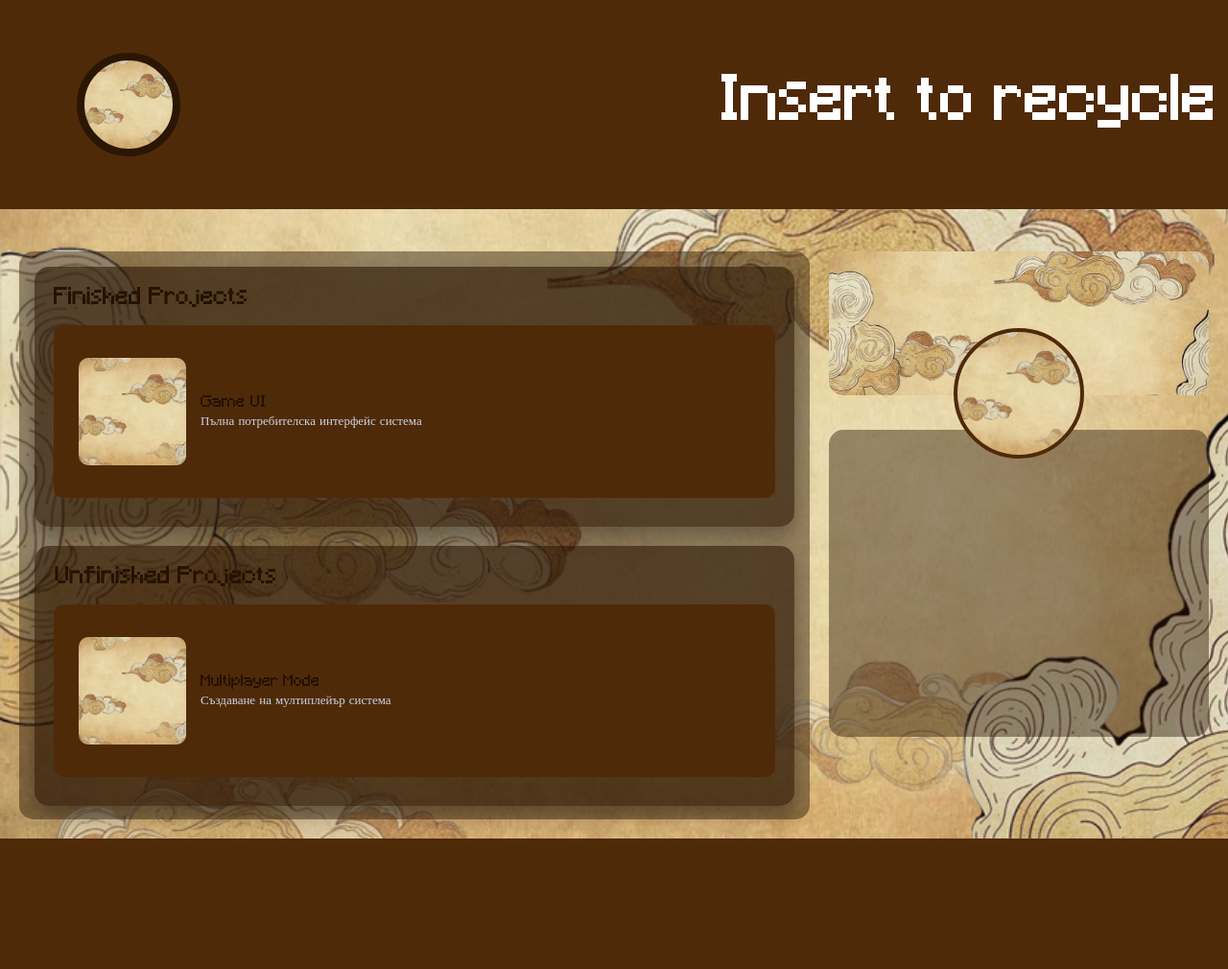
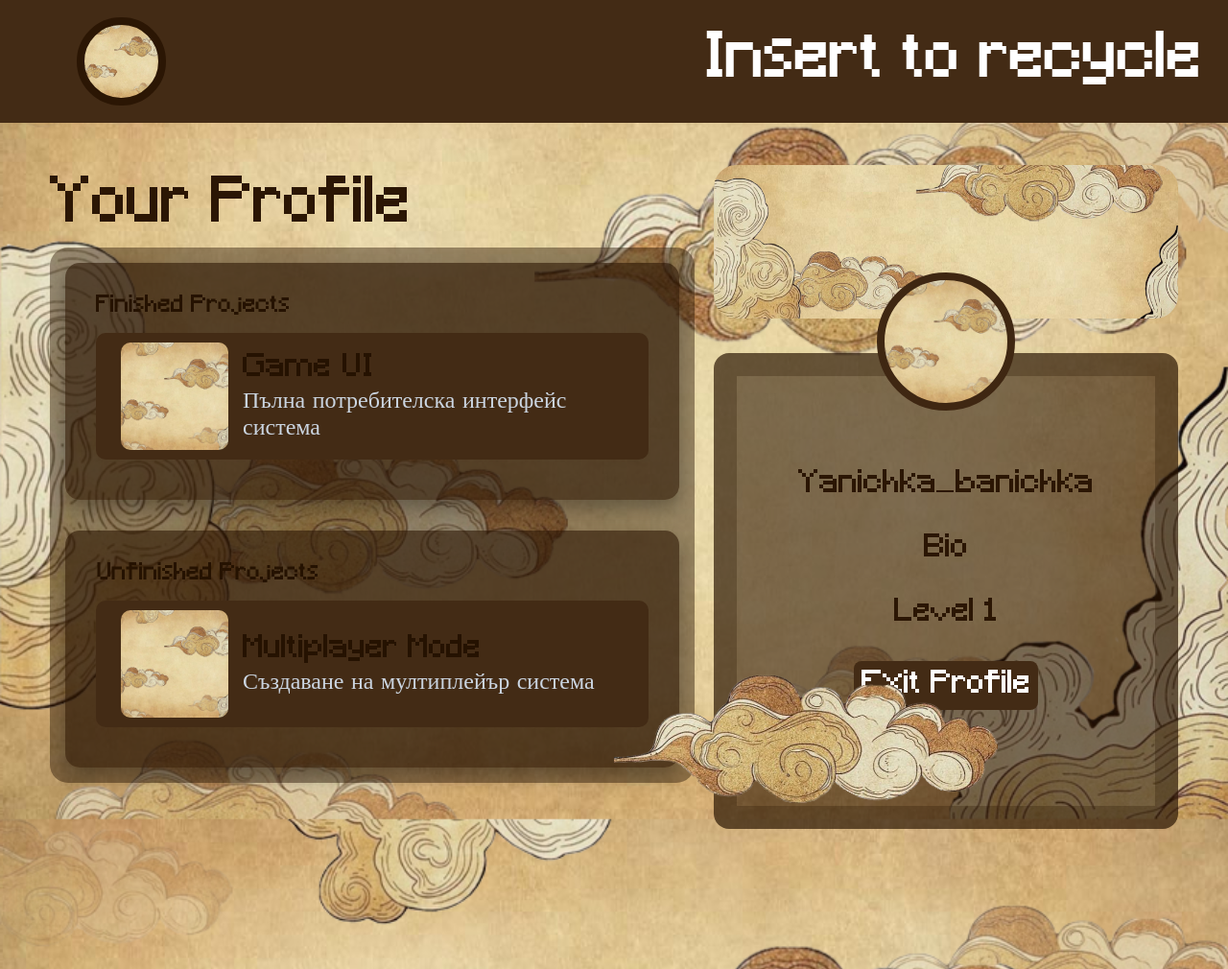
Before and after one commit to Ani124430/Insert_to_recycle, a Django app: template templates/HTML/profile.html in a window 1280 px wide. Shown: the whole page at 96% size. Before the commit the page ends 874 px from the top, so only its background shows below. Run offline with Django 5.2, Linux system fonts and the light colour scheme; the template is opened without the code that fills it, so the values that code supplies are empty.

Commit message:
Profil_done

```diff
--- a/templates/CSS/profile.css
+++ b/templates/CSS/profile.css
@@ -2,27 +2,177 @@
     font-family: 'Pixel';
     src: url('../Images/Minecraft.ttf') format('truetype');
     font-weight: 100 700;
-    font-style: normal;
+    font-style: normal;}
+
+    body {
+        background-image: url(../Images/1000005692.png);
+        margin: 0;
+        font-family: 'Pixel';
+        color: white;
+        background-repeat: no-repeat;
+        background-size: cover;
+        background-attachment: fixed;
+    }
+    .header {
+        height: 6rem;
+        display: flex;
+        align-items: center;
+         background: rgb(67, 43, 21);
+        padding: 1rem 0;
+    }
+
+    .profile-pic {
+        width: 2.8rem;
+        height: 2.8rem;
+        border-radius: 50%;
+        background: url(../Images/1000005692.png) center/cover;
+        padding: 1rem;
+        margin-left: 5rem;
+        border: 0.5rem solid rgb(43, 22, 4);
+    }
+
+    .header p {
+      padding-left: 35rem;
+      border: none;
+      font-family: 'Pixel';
+      font-size: 4rem;
+      margin: none;
+    }
+    .main {
+        margin-top: 1.5rem;
+    display: grid;
+     grid-template-columns: 2fr 1fr;
+    gap: 20px;
+    padding: 20px;
+    min-height: 100vh;
+     position: relative;
+}
+    .left {
+        display: flex;
+        flex-direction: column;
+        background: rgba(43, 22, 4, 0.44);
+        padding: 1rem;
+        border-radius: 1.2rem;
+        gap: 2rem;
+        margin-left: 2rem;
+    }
+    .card {
+        background: rgba(43, 22, 4, 0.605);
+        padding: 2rem;
+        border-radius: 15px;
+        box-shadow: 0 10px 20px rgba(0,0,0,0.3);
+        flex: 1;
+    }
+
+    .card h2 {
+        margin-top: 0;
+        color: rgb(37, 18, 1);
+        margin-bottom: 15px;
+    }
+
+    .project {
+        display: flex;
+        gap: 15px;
+        align-items: center;
+        background: rgb(67, 43, 21);
+        border-radius: 10px;
+        padding: 10px;
+        margin-bottom: 10px;
+        transition: 0.3s;
+    }
+
+    .project:hover {
+       background: rgb(43, 22, 4);
+    }
+
+    .project img {
+        width: 7rem;
+        height: 7rem;
+        border-radius: 10px;
+        object-fit: cover;
+        margin-left: 1rem ;
+    }
+    .project-info {
+    display: flex;
+    flex-direction: column;
 }
 
-body{
-    margin: 0rem;
-    font-family: 'Pixel';
+.project-info h3 {
+    margin: 0;
+     color: rgb(37, 18, 1);
+    font-size: 2rem;
+}
+.project-info p {
+    margin: 2px 0 0;
+    font-size: 1.5rem;
+    color: #cbd5e1;
 }
 
+.right {
+    display: flex;
+    flex-direction: column;
+    gap: 20px;
+    margin-right: 2rem;
+}
 
-main{
+.banner {
+    height: 10rem;
+    background: url(../Images/1000005692.png) center/cover;
+    border-radius: 1.5rem;
+    position: relative;
+}
 
-    background-image: url(../Images/1000005692.png);
-    background-repeat: no-repeat;
-    background-size: cover;
+.big-profile {
+    width: 8rem;
+    height: 8rem;
+    border-radius: 50%;
+    background: url(../Images/1000005692.png) center/cover;
+    border: 0.5rem solid rgb(63, 39, 18);
+    margin: 7rem auto 0 auto;
+    display: block;
 }
-header{
-    display: flex;
-    justify-content: center;
-    align-items: center;
-    background: rgb(79, 42, 9);
-    padding: 0.1rem;
-    height: 8rem;
+
+.profile-info {
+    text-align: center;
+    margin-top: 1rem;
+    border-radius:1rem ;
+    background-color: rgba(43, 22, 4, 0.572);;
+    border: solid 1.5rem rgba(43, 22, 4, 0.286);
+    height: 20rem;
+    padding: 4rem;
+}
+
+.profile-info h3 {
+    margin: 1rem 0 0.5rem;
+}
+
+.profile-info p {
+    color: #94a3b8;
+    font-size: 2rem;
+     color: rgba(43, 22, 4);
+}
+.t{
+    margin-top: 0.5rem;
+    margin-left: 2rem;
+    margin-bottom: 0.5rem;
+    font-size: 4rem;
+    color: rgba(43, 22, 4);
+}
+.profile-info button{
+    font-family: 'Pixel';
+    border-radius: 0.5rem;
+    background-color: rgb(67, 43, 21);
+    border: none;
+    color: white;
+    padding: 0.5rem;
     font-size: 2rem;
 }
+.cloud {
+    position: absolute;
+    top: 45%;
+    left: 50%;
+    width: 25rem;
+    height: 30rem;
+    z-index: 10;
+    pointer-events: none;
+}
--- a/templates/HTML/profile.html
+++ b/templates/HTML/profile.html
@@ -3,160 +3,7 @@
 <head>
 <meta charset="UTF-8">
 <title>Game Profile</title>
-<style>
-    @font-face {
-    font-family: 'Pixel';
-    src: url('../Images/Minecraft.ttf') format('truetype');
-    font-weight: 100 700;
-    font-style: normal;}
-
-    body {
-        background-image: url(../Images/1000005692.png);
-        margin: 0;
-        font-family: 'Pixel';
-        color: white;
-        background-repeat: no-repeat;
-    background-size: cover;
-    height: 100%;
-    }
-    .header {
-        display: flex;
-        align-items: center;
-         background: rgb(79, 42, 9);
-        backdrop-filter: blur(10px);
-        padding: 10px 0;
-    }
-
-    .profile-pic {
-        width: 60px;
-        height: 60px;
-        border-radius: 50%;
-        background: url(../Images/1000005692.png) center/cover;
-        padding: 1rem;
-        margin-left: 5rem;
-        border: 0.5rem solid rgb(43, 22, 4);
-    }
-
-    .header p {
-      padding-left: 35rem;
-      border: none;
-      font-family: 'Pixel';
-      font-size: 4rem;
-      margin: none;
-    }
-    .main {
-        margin-top: 1.5rem;
-    display: flex;
-    gap: 20px;
-    padding: 20px;
-    min-height: 100%;
-    align-items: flex-start;
-}
-    .left {
-        flex: 2;
-        display: flex;
-        flex-direction: column;
-        gap: 20px;
-        background: rgba(43, 22, 4, 0.44);
-        padding: 1rem;
-        border-radius: 15px;
-        height: 35rem;
-    }
-
-    .card {
-        background: rgba(43, 22, 4, 0.605);
-        padding: 20px;
-        border-radius: 15px;
-        height: 80rem;
-        box-shadow: 0 10px 20px rgba(0,0,0,0.3);
-    }
-
-    .card h2 {
-        margin-top: 0;
-        color: rgb(37, 18, 1);
-        margin-bottom: 15px;
-    }
-
-    .project {
-        display: flex;
-        gap: 15px;
-        align-items: center;
-        background: rgb(79, 42, 9);
-        height: 10rem;
-        border-radius: 10px;
-        padding: 10px;
-        margin-bottom: 10px;
-        transition: 0.3s;
-    }
-
-    .project:hover {
-       background: rgb(43, 22, 4);
-    }
-
-    .project img {
-        width: 7rem;
-        height: 7rem;
-        border-radius: 10px;
-        object-fit: cover;
-        margin-left: 1rem ;
-    }
-    .project-info {
-    display: flex;
-    flex-direction: column;
-}
-
-.project-info h3 {
-    margin: 0;
-     color: rgb(37, 18, 1);
-    font-size: 16px;
-}
-.project-info p {
-    margin: 2px 0 0;
-    font-size: 13px;
-    color: #cbd5e1;
-}
-
-.right {
-    flex: 1;
-    display: flex;
-    flex-direction: column;
-    gap: 20px;
-}
-
-.banner {
-    height: 150px;
-    background: url(../Images/1000005692.png) center/cover;
-    border-radius: 15px;
-    position: relative;
-}
-
-.big-profile {
-    width: 8rem;
-    height: 8rem;
-    border-radius: 50%;
-    background: url(../Images/1000005692.png) center/cover;
-    border: 4px solid rgb(79, 42, 9);
-    margin: 80px auto 0 auto;
-    display: block;
-}
-
-.profile-info {
-    text-align: center;
-    margin-top: 1rem;
-    border-radius:15px ;
-    background: rgba(43, 22, 4, 0.44);
-    height: 20rem;
-}
-
-.profile-info h3 {
-    margin: 10px 0 5px;
-}
-
-.profile-info p {
-    color: #94a3b8;
-    font-size: 14px;
-}
-</style>
+<link rel="stylesheet" href="../CSS/profile.css">
 </head>
 <body>
 
@@ -168,8 +15,10 @@
     </div>
 
     <div class="main">
+        <img src="/templates/Images/cloud1.png" class="cloud">
+        <div class="leftt">
+        <p class="t">Your Profile</p>
         <div class="left">
-
             <div class="card">
                 <h2>Finished Projects</h2>
                 <div class="project">
@@ -190,7 +39,7 @@
                     </div>
                 </div>
             </div>
-
+        </div>
         </div>
         <div class="right">
             <div class="banner">
@@ -198,10 +47,20 @@
             </div>
 
             <div class="profile-info">
+
+                <p class="username">Yanichka_banichka</p>
+                <!--  <div>
+                    <p>Badges</p>
+                    <img>
+                    <img>
+                    <img>
+                    <img>
+                </div> -->
+                <p>Bio </p>
                 <p id="level">Level 1</p>
+                <button>Exit Profile</button>
             </div>
         </div>
-
     </div>
 </div>
 
```
Also changed, not shown: templates/Images/cloud.png (added), templates/Images/cloud1.png (added).
